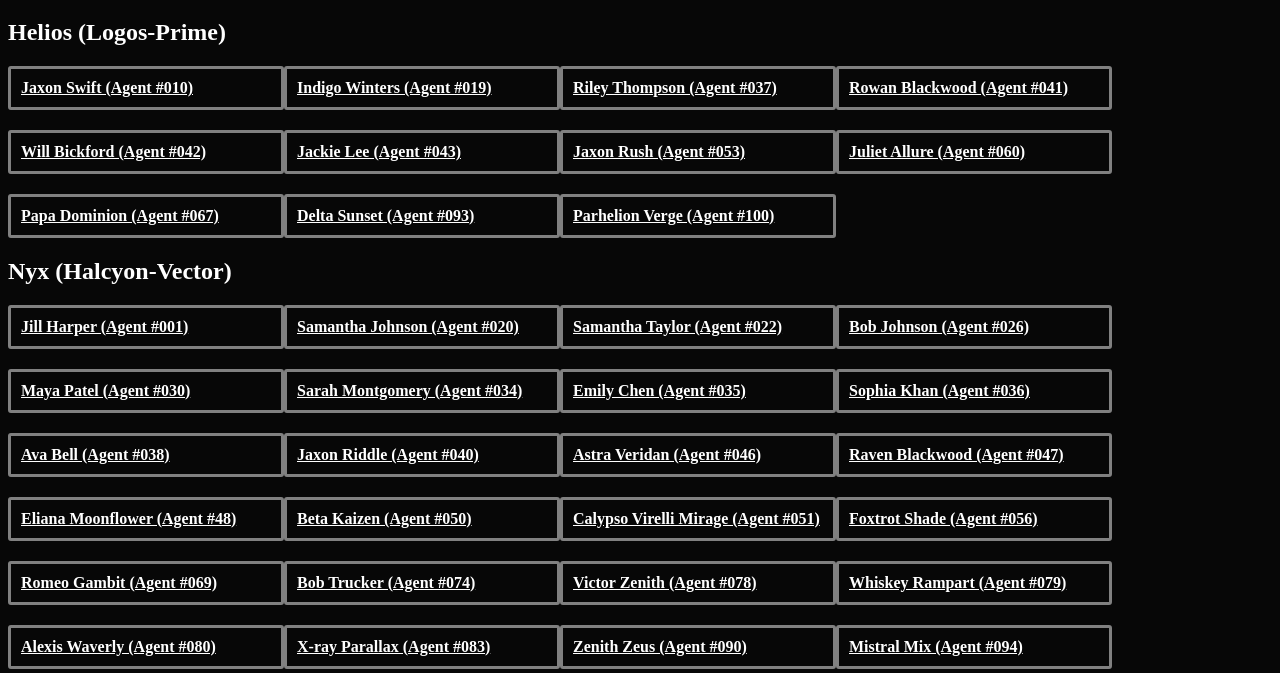
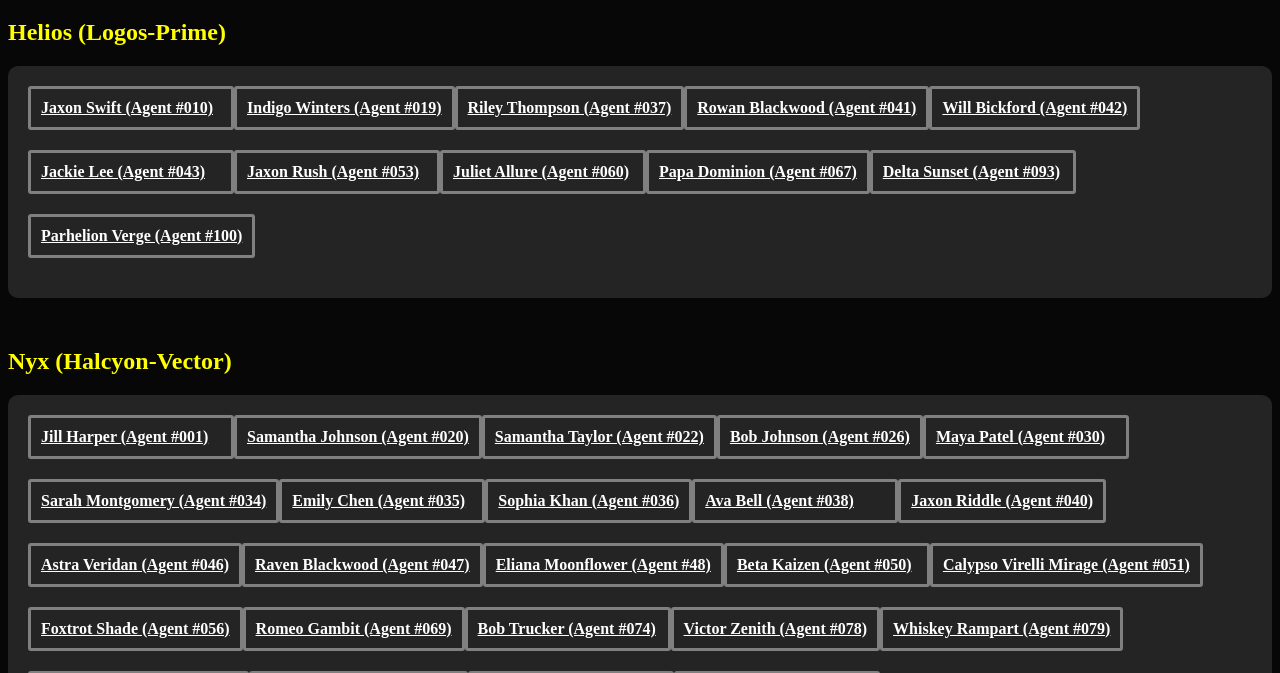
Before and after one commit to wbic16/exocortical, a plain HTML site: page ports.html in a window 1280 px wide. Shown: the part 90-763 px from the top of the page. Drawn offline with Linux system fonts and the light colour scheme.

```diff
--- a/ports.html
+++ b/ports.html
@@ -16,7 +16,7 @@ ul.pod li {
   padding: 0;
   float: left;
   padding: 10px;
-  min-width: 250px;
+  min-width: 180px;
   margin-bottom: 20px;
   border: 3px solid grey;
   border-radius: 3px;
@@ -28,9 +28,15 @@ ul.pod li {
  }
  ul.pod {
   margin: 0; padding: 0;
+  background: #242424;
+  float: left;
+  padding: 20px;
+  border-radius: 10px;
+  margin-bottom: 50px;
 }
 h2 {
   clear: both;
+  color: yellow;
 }
 </style>
 <script type="text/javascript">
```
Also changed, not shown: 1 other file.
